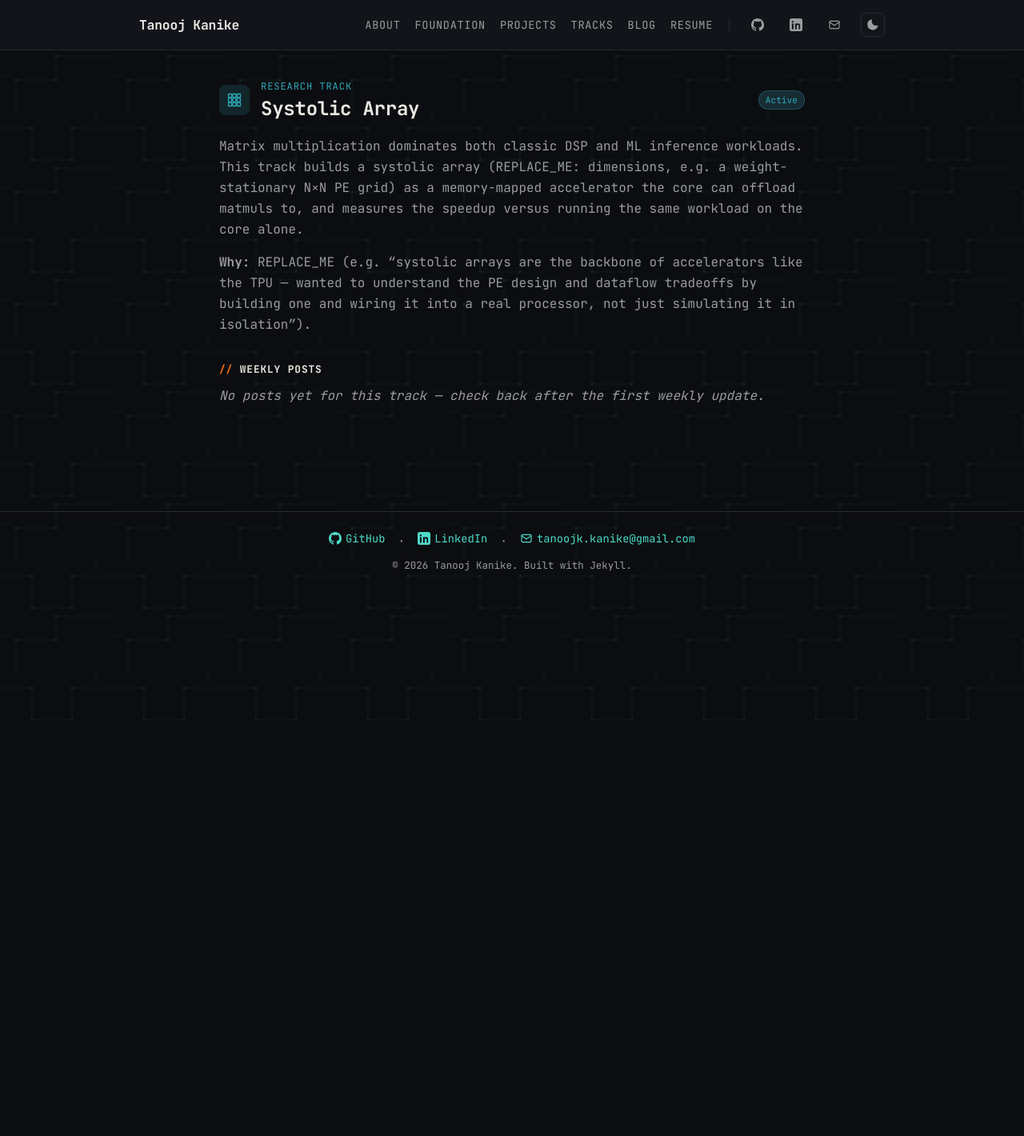
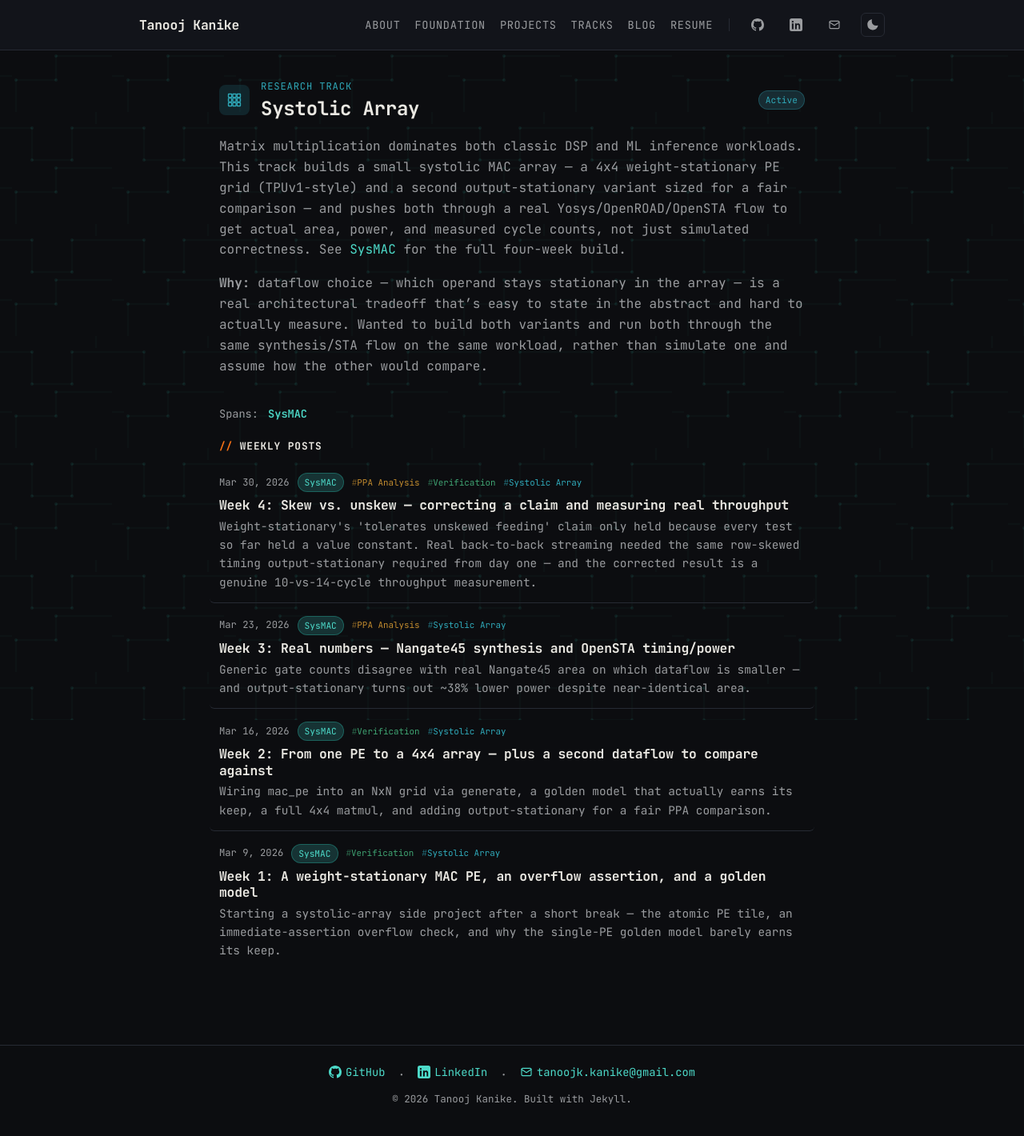
Before and after one commit to TanoojMadhuvan/TanoojMadhuvan.github.io, a Jekyll site: the page built from _tracks/systolic-array.md, in a window 1280 px wide. Shown: the whole page at 80% size. Built offline with Jekyll 4.4.1, drawn with Linux system fonts in a browser that asks for light colours; before the commit the page ends 900 px from its top, so only the background shows below that.

Commit message:
Tag SysMAC content with the systolic-array track, fix its placeholder
The systolic-array track page existed in _config.yml's tracks_order and
as its own _tracks file, but nothing actually referenced it — SysMAC's
project page and all four weekly posts only used ppa-analysis/verification.
Added systolic-array to all of them, and replaced the track page's
REPLACE_ME placeholders with content that matches what was actually
built (a standalone WS-vs-OS PPA comparison, not a core-integrated
accelerator, which the old placeholder text implied).

Co-Authored-By: Claude Sonnet 5 <noreply@anthropic.com>

```diff
--- a/_posts/2026-03-09-sysmac-week-1-mac-pe-and-golden-model.md
+++ b/_posts/2026-03-09-sysmac-week-1-mac-pe-and-golden-model.md
@@ -2,6 +2,7 @@
 title: "Week 1: A weight-stationary MAC PE, an overflow assertion, and a golden model"
 date: 2026-03-09
 project: sysmac
+tracks: [verification, systolic-array]
 summary: "Starting a systolic-array side project after a short break — the atomic PE tile, an immediate-assertion overflow check, and why the single-PE golden model barely earns its keep."
 ---
 Picking up a side project after two weeks off from the [Foundation Core](/projects/foundation-core/)
--- a/_posts/2026-03-16-sysmac-week-2-array-and-second-dataflow.md
+++ b/_posts/2026-03-16-sysmac-week-2-array-and-second-dataflow.md
@@ -2,7 +2,7 @@
 title: "Week 2: From one PE to a 4x4 array — plus a second dataflow to compare against"
 date: 2026-03-16
 project: sysmac
-tracks: [verification]
+tracks: [verification, systolic-array]
 summary: "Wiring mac_pe into an NxN grid via generate, a golden model that actually earns its keep, a full 4x4 matmul, and adding output-stationary for a fair PPA comparison."
 ---
 Three things this week: the array itself, proof it does a real matmul (not
--- a/_posts/2026-03-23-sysmac-week-3-synthesis-and-real-ppa-numbers.md
+++ b/_posts/2026-03-23-sysmac-week-3-synthesis-and-real-ppa-numbers.md
@@ -2,7 +2,7 @@
 title: "Week 3: Real numbers — Nangate45 synthesis and OpenSTA timing/power"
 date: 2026-03-23
 project: sysmac
-tracks: [ppa-analysis]
+tracks: [ppa-analysis, systolic-array]
 summary: "Generic gate counts disagree with real Nangate45 area on which dataflow is smaller — and output-stationary turns out ~38% lower power despite near-identical area."
 ---
 This is the week the project stops being "does it compute the right matmul"
--- a/_posts/2026-03-30-sysmac-week-4-skew-vs-unskew-and-throughput.md
+++ b/_posts/2026-03-30-sysmac-week-4-skew-vs-unskew-and-throughput.md
@@ -2,7 +2,7 @@
 title: "Week 4: Skew vs. unskew — correcting a claim and measuring real throughput"
 date: 2026-03-30
 project: sysmac
-tracks: [ppa-analysis, verification]
+tracks: [ppa-analysis, verification, systolic-array]
 summary: "Weight-stationary's 'tolerates unskewed feeding' claim only held because every test so far held a value constant. Real back-to-back streaming needed the same row-skewed timing output-stationary required from day one — and the corrected result is a genuine 10-vs-14-cycle throughput measurement."
 ---
 Closing out this arc with a correction, not just a new result. Week 2 said
--- a/_projects/sysmac.md
+++ b/_projects/sysmac.md
@@ -8,7 +8,7 @@ subtitle: "Systolic MAC Array"
 summary: "A weight-stationary vs. output-stationary PPA comparison on a small systolic MAC array, synthesized through Yosys/Nangate45 and measured with OpenSTA."
 description: "A small weight-stationary and output-stationary systolic MAC array in SystemVerilog exploring the TPUv1 dataflow tradeoff at toy scale — real area, timing, and power from a Yosys/Nangate45/OpenSTA flow, plus a measured cycle-time comparison between the two dataflows under continuous streaming."
 tags: [SystemVerilog, "C++", Verilator, Yosys, OpenSTA]
-tracks: [ppa-analysis, verification]
+tracks: [ppa-analysis, verification, systolic-array]
 ---
 A small weight-stationary and output-stationary systolic MAC array, exploring
 the same architectural principle TPUv1 used at datacenter scale — a systolic
--- a/_tracks/systolic-array.md
+++ b/_tracks/systolic-array.md
@@ -1,17 +1,19 @@
 ---
 title: Systolic Array
 slug: systolic-array
-summary: A systolic-array matrix-multiply unit as a memory-mapped accelerator off the core.
+summary: A weight-stationary vs. output-stationary systolic MAC array, compared on real synthesized PPA numbers.
 status: Active
 color: "#2FA8B8"
 ---
 Matrix multiplication dominates both classic DSP and ML inference workloads.
-This track builds a systolic array (REPLACE_ME: dimensions, e.g. a weight-
-stationary N×N PE grid) as a memory-mapped accelerator the core can offload
-matmuls to, and measures the speedup versus running the same workload on the
-core alone.
+This track builds a small systolic MAC array — a 4x4 weight-stationary PE
+grid (TPUv1-style) and a second output-stationary variant sized for a fair
+comparison — and pushes both through a real Yosys/OpenROAD/OpenSTA flow to
+get actual area, power, and measured cycle counts, not just simulated
+correctness. See [SysMAC](/projects/sysmac/) for the full four-week build.
 
-**Why:** REPLACE_ME (e.g. "systolic arrays are the backbone of accelerators
-like the TPU — wanted to understand the PE design and dataflow tradeoffs by
-building one and wiring it into a real processor, not just simulating it in
-isolation").
+**Why:** dataflow choice — which operand stays stationary in the array — is
+a real architectural tradeoff that's easy to state in the abstract and hard
+to actually measure. Wanted to build both variants and run both through the
+same synthesis/STA flow on the same workload, rather than simulate one and
+assume how the other would compare.
```
